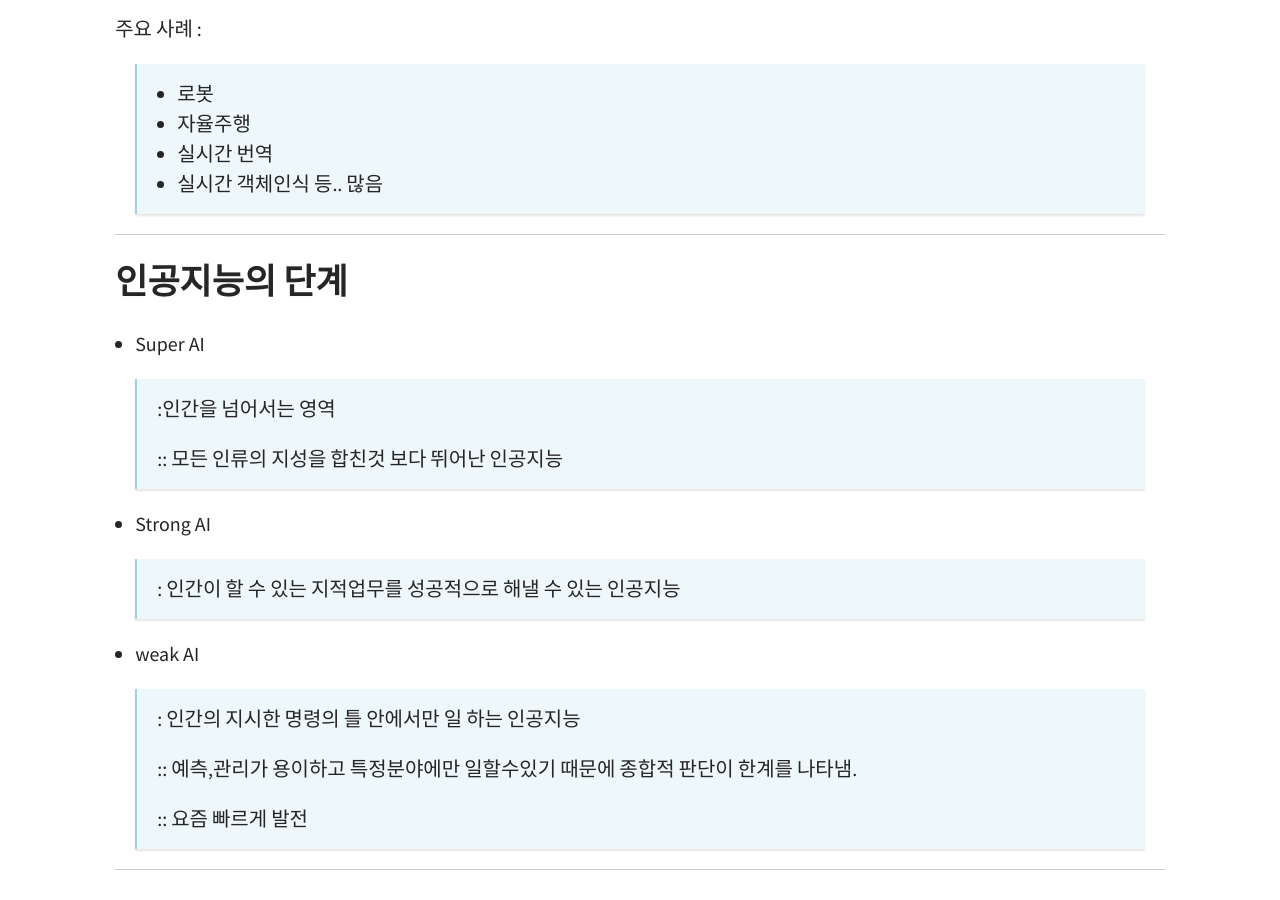
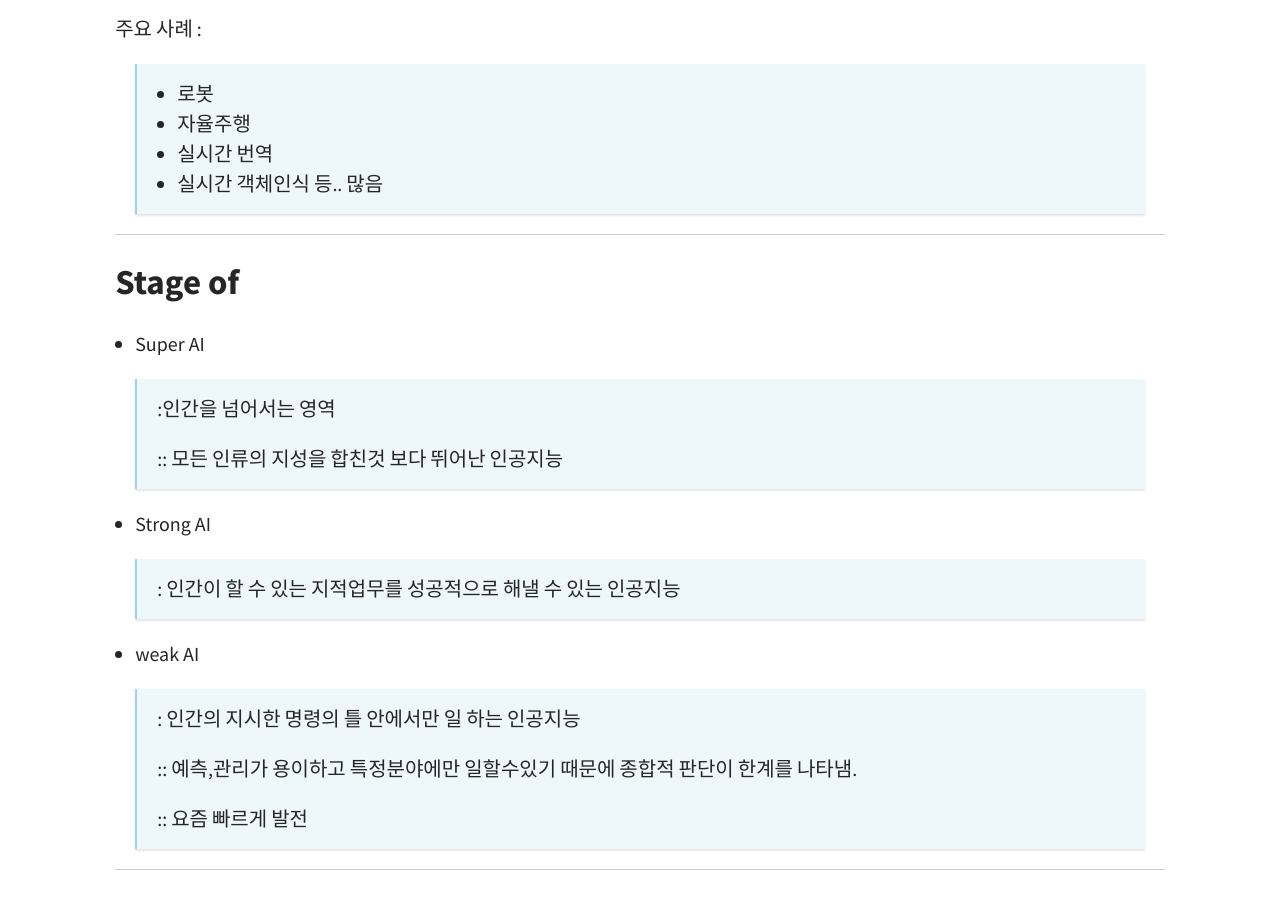
Before and after one commit to Ahnho/Ahnho.github.io, a Jekyll site: the page built from _posts/2022-09-11-intro_ML_1.md, in a window 1280 px wide and 900 px high, scrolled down 740 px. Built offline with Jekyll 4.4.1, drawn with Linux system fonts in a browser that asks for light colours.

Commit message:
Update 2022-09-11-intro_ML_1.md

```diff
--- a/_posts/2022-09-11-intro_ML_1.md
+++ b/_posts/2022-09-11-intro_ML_1.md
@@ -30,7 +30,7 @@ Goal :
 
 ---
 
-## 인공지능의 단계
+## Stage of
 
 - Super AI
 
```
